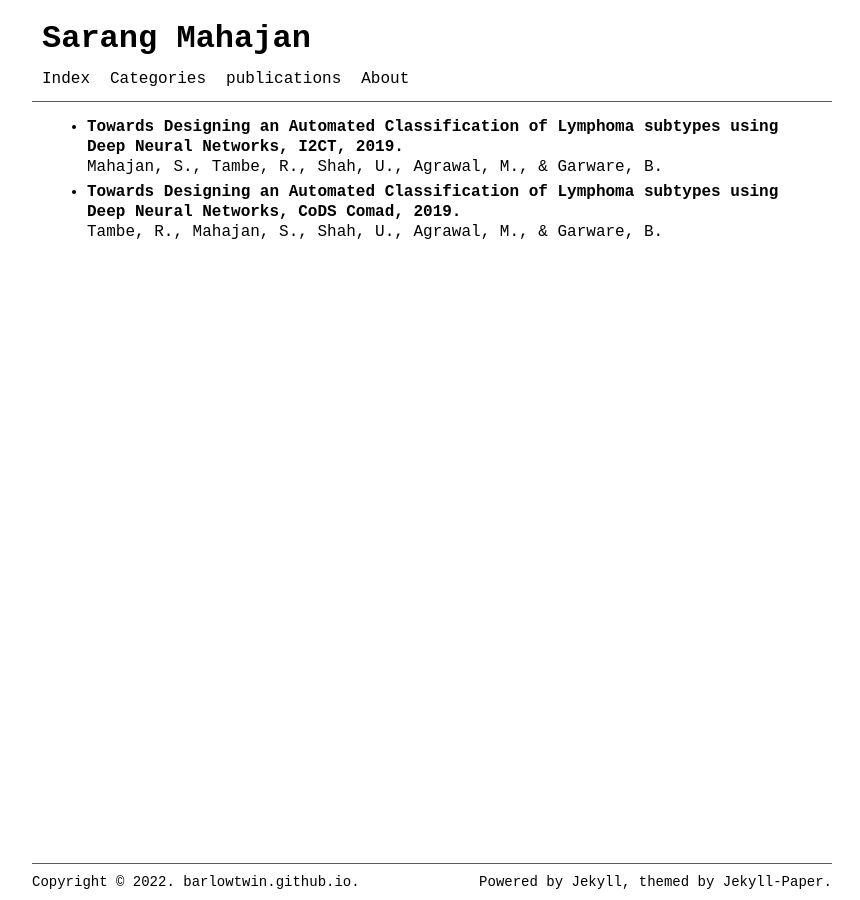
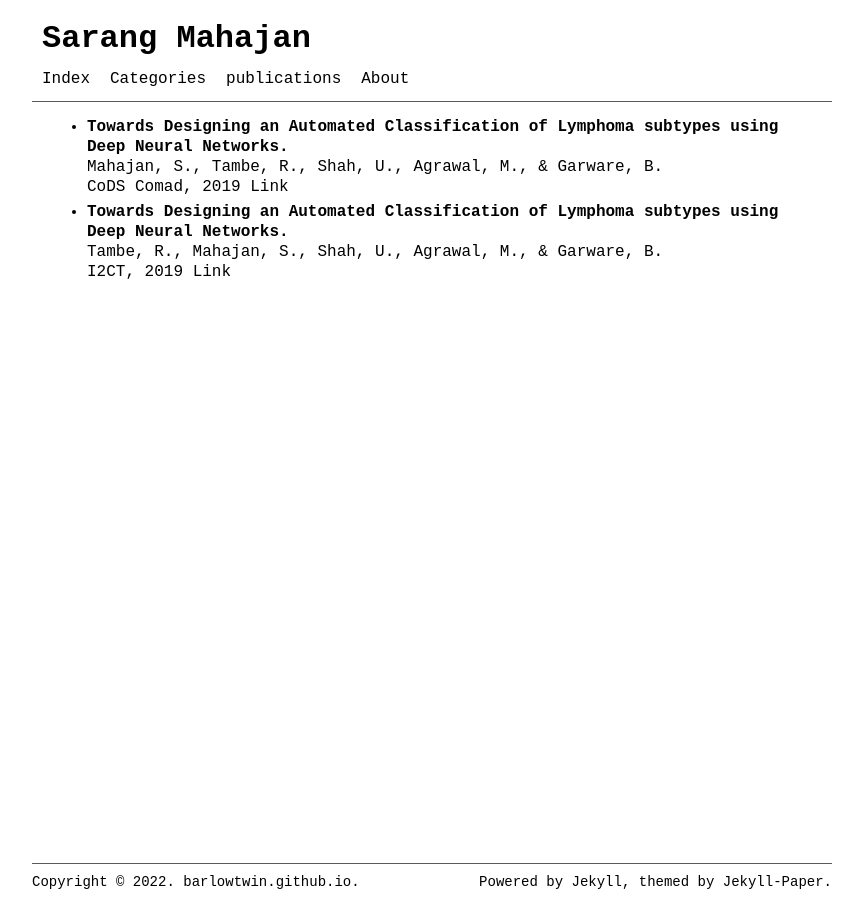
Before and after one commit to barlowtwin/sarang7m.github.io, a Jekyll site: the page built from pages/publications.md, in a window 1280 px wide. Shown: the whole page, without its empty margins (208-1068 px from the left). Built offline with Jekyll 4.4.1, drawn with Linux system fonts in a browser that asks for light colours.

Commit message:
Update publications.md

```diff
--- a/pages/publications.md
+++ b/pages/publications.md
@@ -4,10 +4,13 @@ title:
 permalink: /publications/
 ---
 
-- **Towards Designing an Automated Classification of Lymphoma subtypes using Deep Neural Networks, I2CT, 2019.** <br>
-Mahajan, S., Tambe, R., Shah, U., Agrawal, M., & Garware, B.
+- **Towards Designing an Automated Classification of Lymphoma subtypes using Deep Neural Networks.**<br>
+Mahajan, S., Tambe, R., Shah, U., Agrawal, M., & Garware, B.<br>
+CoDS Comad, 2019 [Link](https://dl.acm.org/doi/abs/10.1145/3297001.3297019)
 
 
 
-- **Towards Designing an Automated Classification of Lymphoma subtypes using Deep Neural Networks, CoDS Comad, 2019.**<br>
-Tambe, R., Mahajan, S., Shah, U., Agrawal, M., & Garware, B.
+
+- **Towards Designing an Automated Classification of Lymphoma subtypes using Deep Neural Networks.** <br>
+Tambe, R., Mahajan, S., Shah, U., Agrawal, M., & Garware, B.<br>
+I2CT, 2019 [Link](https://ieeexplore.ieee.org/abstract/document/9033555)
```
